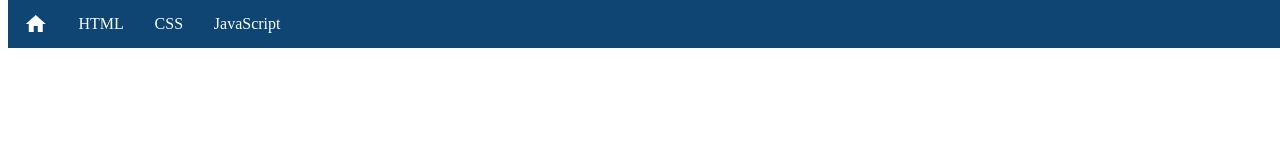
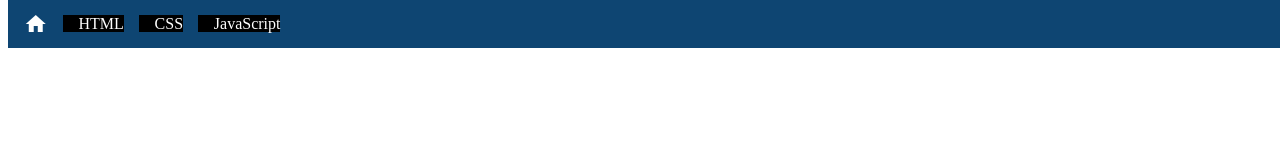
Before and after one commit to Nawaf76/IS424-Course, a plain HTML site: page index.html in a window 1280 px wide. Drawn offline with Linux system fonts and the light colour scheme.

Commit message:
Update DropDown menu.css

```diff
--- a/DropDown menu.css
+++ b/DropDown menu.css
@@ -15,7 +15,7 @@ td{
 a{  text-decoration: none;}
 
 .dropbtn {
-    background-color: #0e4572;
+    background-color: #000000;
     color: rgb(255, 255, 255);
     padding-left: 16px;
     font-size: 16px;
```
